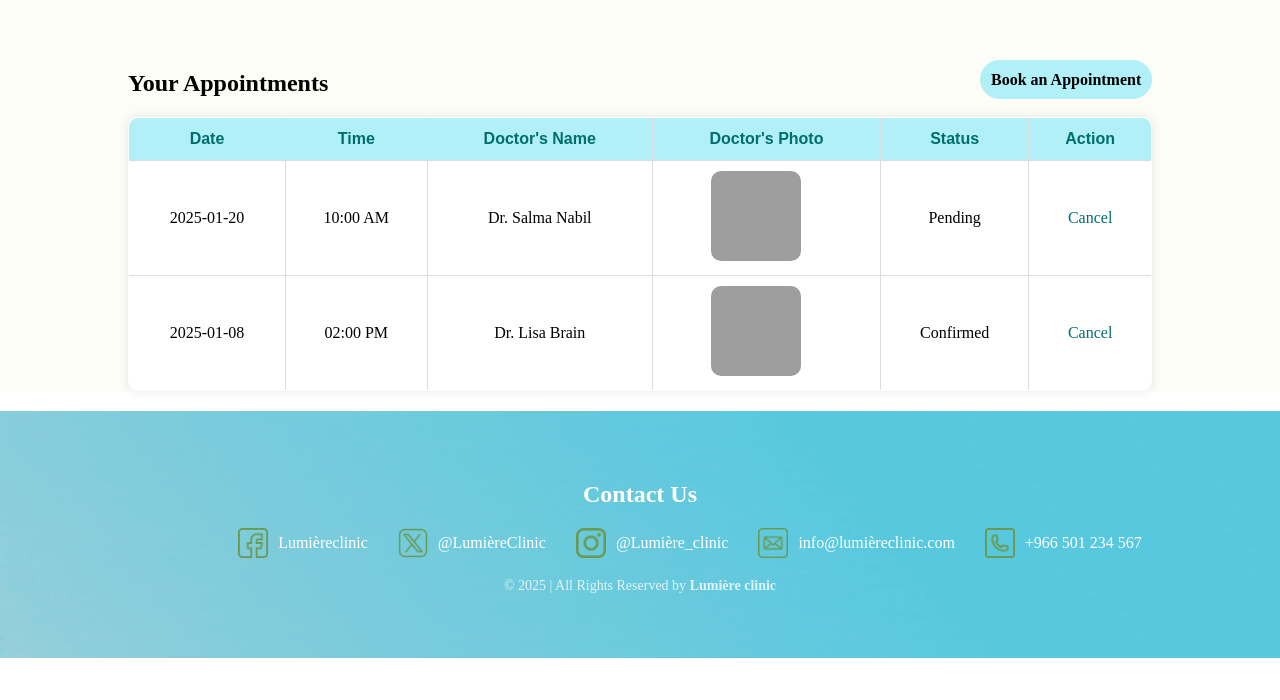
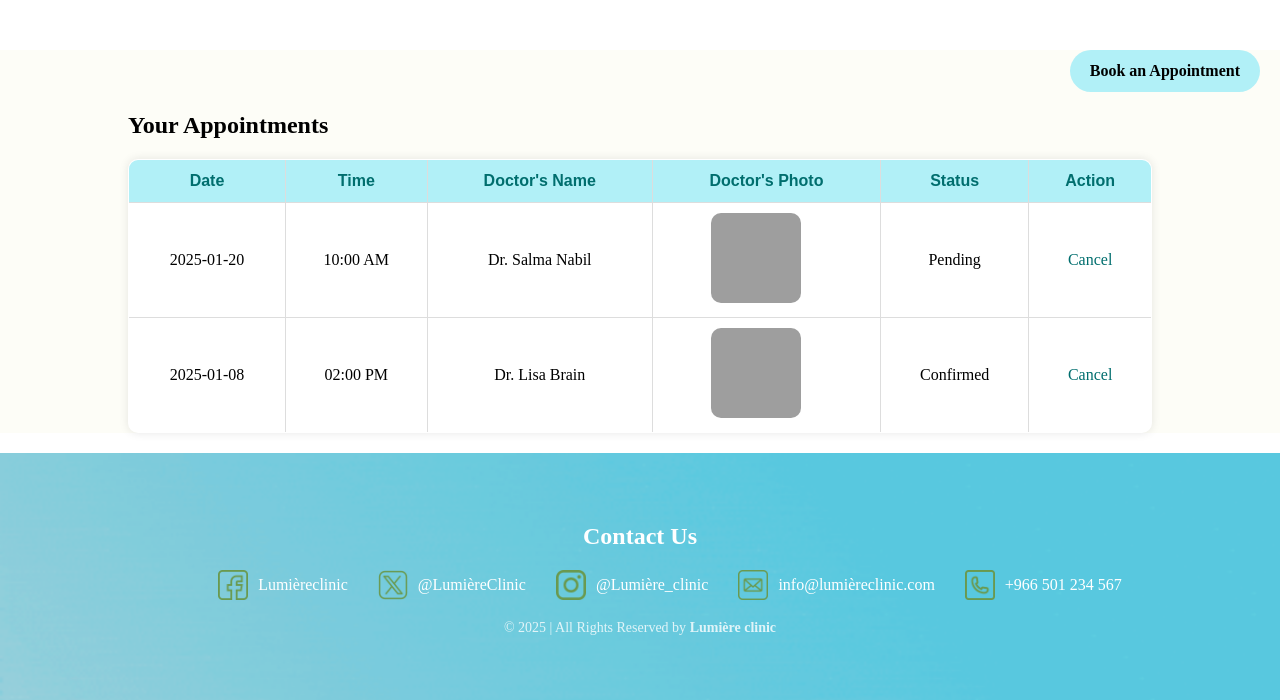
Before and after one commit to HessahAlotaibi1/Web_Project, a PHP site: the page made by html pages/patient.html in a window 1280 px wide. Shown: the part 167-867 px from the top of the page. Before the commit the page ends 825 px from the top, so only its background shows below. Run offline with PHP 8.4, Linux system fonts and the light colour scheme; grey boxes are pictures that could not be loaded.

Commit message:
Update patient.css

```diff
--- a/css/patient.css
+++ b/css/patient.css
@@ -123,29 +123,27 @@ body {
 }
 
 #booking {
-  position: relative;
-  left: 980px;
-  top: 55px;
-  display: inline;
+  position: static;
+  display: block;
+  margin: 10px 20px 0 auto;
+  margin-top: 50px;
+  width: fit-content;
+  font-size: 16px;
+  line-height: normal;
+  padding: 12px 20px;
+  text-align: center;
+  border-radius: 50px;
   background-color: #B1F0F7;
   color: #000000;
+  font-weight: bold;
   text-decoration: none;
-  border-radius: 150px;
-  width: 100px;
-  height: 50px;
-  text-align: center;
-  line-height: 50px;
-  font-weight: bold;
   transition: all 0.3s ease;
-  padding: 11px;
-  margin-right: 20%;
+}
 
-}
 
 #booking:hover {
   color: #006e6e;
   transform: scale(1.1);
-  font-size: 18px;
 }
 
 .info {
@@ -160,8 +158,8 @@ body {
 
 li {
   position: relative;
-  left: 30px;
-  list-style: circle;
+  left: 10px;
+  list-style: none;
 }
 
 .cancel {
```
Also changed, not shown: other parts of css/patient.css (+82 -1 lines).
